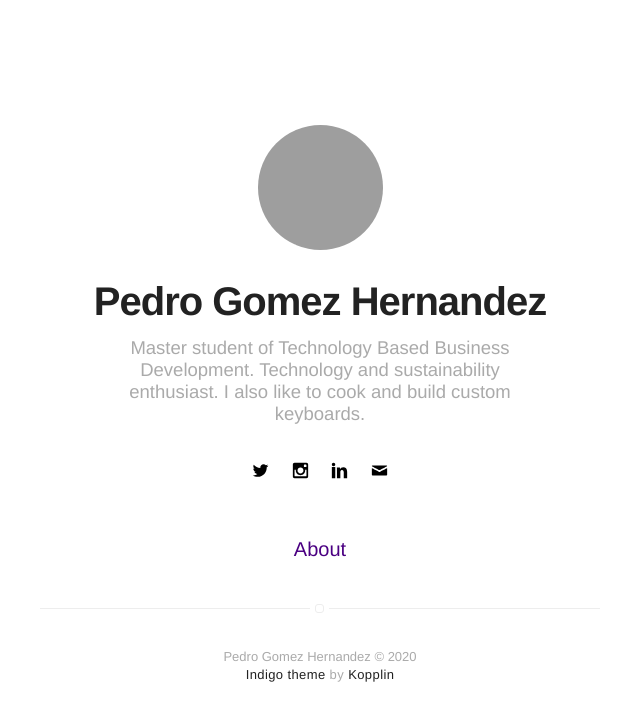
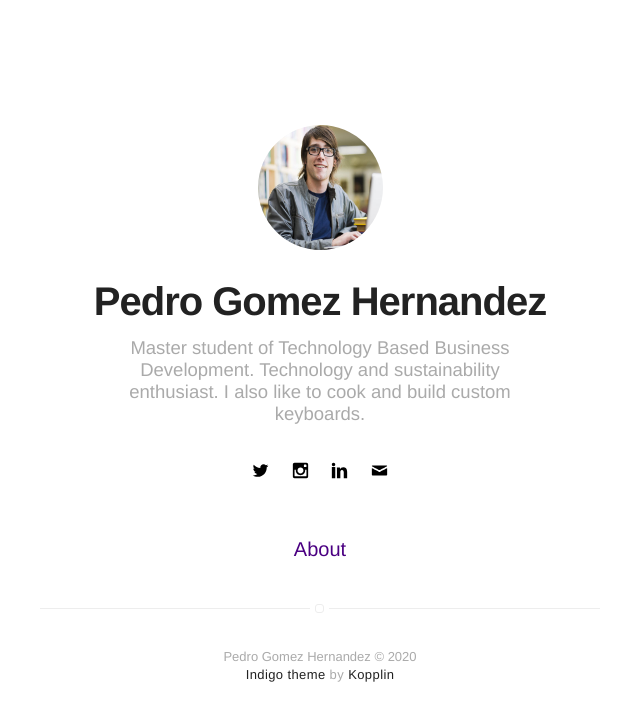
Before and after one commit to DreskMK2/My-Website, a Jekyll site: the page built from index.html, in a window 1280 px wide. Shown: the top 721 px of the page, without its empty margins (320-960 px from the left). Built offline with Jekyll 4.4.1, drawn with Linux system fonts in a browser that asks for light colours.

Commit message:
Update _config.yml

```diff
--- a/_config.yml
+++ b/_config.yml
@@ -7,7 +7,7 @@ description: A node to all my social networks
 # if it's an external image, update below for true
 # better with square images
 external-image: false
-picture: /assets/images/profile.jpg
+picture: assets/images/james.jpg
 
 # If you want to include your resume, set to true
 # and specify source (external or local).
```
